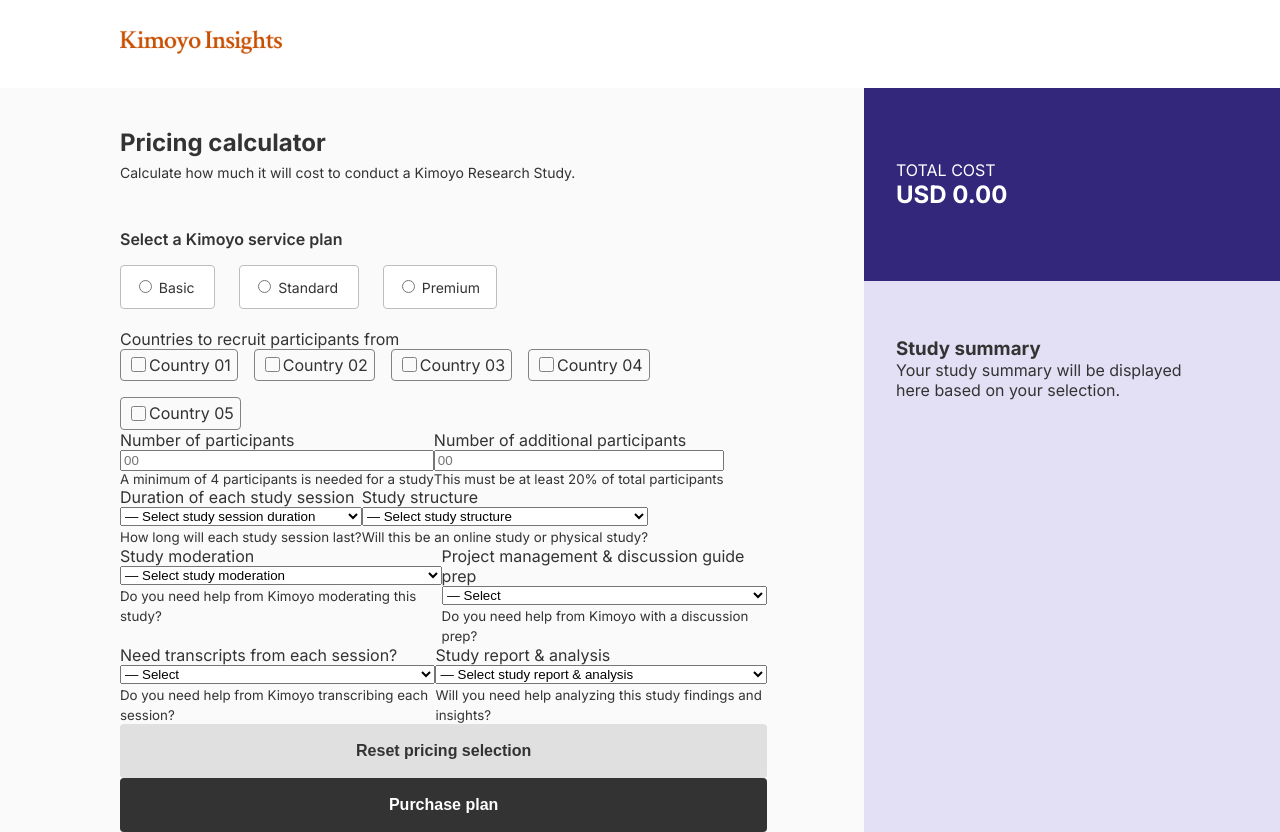
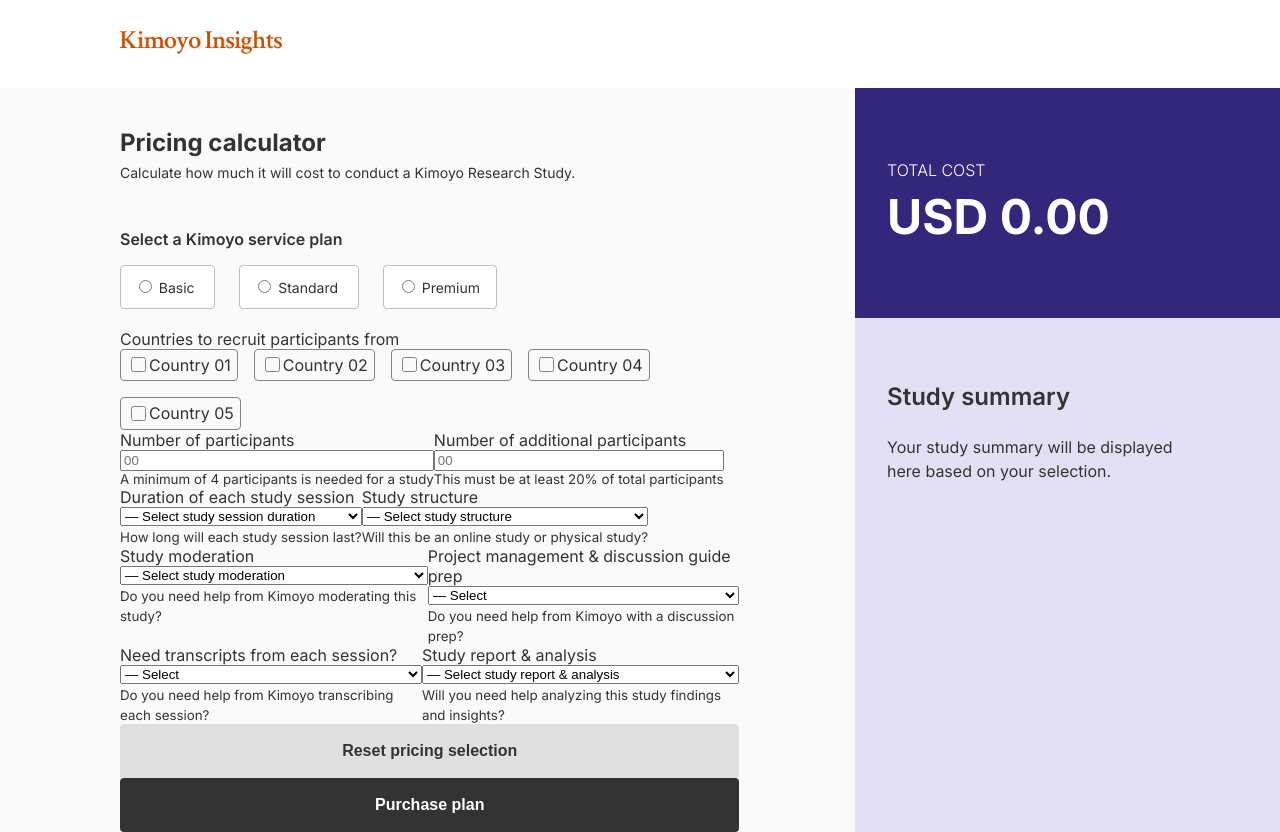
Before and after one commit to Samuel-Anumudu/pricing-calculator, a Vue app: page / in a window 1280 px wide. Built offline with nearby package versions, Linux system fonts and the light colour scheme.

Commit message:
Started Desktop Design

```diff
--- a/src/assets/main.css
+++ b/src/assets/main.css
@@ -7,6 +7,7 @@
 }
 html {
   scroll-behavior: smooth;
+  color: var(--header-text-color);
 }
 
 :root {
@@ -29,7 +30,6 @@
   font-size: var(--default-font);
   font-family: 'Inter', sans-serif;
   background-color: var(--bg-color);
-  color: var(--header-text-color);
 }
 
 h1,
@@ -87,6 +87,9 @@
   font-weight: 400;
   font-size: calc(14px / var(--default-font));
   line-height: 20px;
+}
+.total-cost .container p {
+  font-weight: 300;
 }
 
 .service-plan-controls label {
@@ -240,12 +243,12 @@
     flex-direction: column;
   }
   .form-section {
-    flex: 0 0 67.5%;
+    flex: 0 0 65%;
     padding: 0 0 0 7.5rem;
   }
 
   .total-cost-section {
-    width: calc(100% - 67.5%);
+    width: 33.2%;
     position: fixed;
     height: 100%;
     right: 0;
@@ -260,7 +263,17 @@
     height: 940px;
     padding: 56px 32px 0px;
   }
+  .study-summary .container h3 {
+    font-weight: 600;
+    font-size: 1.5rem;
+    line-height: 29px;
+    margin: 0.5rem 0 1.5rem 0;
+  }
 
+  .study-summary .container p {
+    font-weight: 400;
+    line-height: 24px;
+  }
   .pricing-calculator-text {
     padding-top: 2.5rem;
   }
@@ -302,7 +315,16 @@
     width: fit-content;
     color: var(--header-text-color);
   }
+  .total-cost .container p {
+    font-weight: thin;
+    margin-bottom: 0.5rem;
+  }
 
+  .total-cost .container h1 {
+    font-weight: 700;
+    font-size: 3rem;
+    line-height: 58px;
+  }
   /* Do this later */
   /* input[type='radio'] {
     width: 15px;
```
